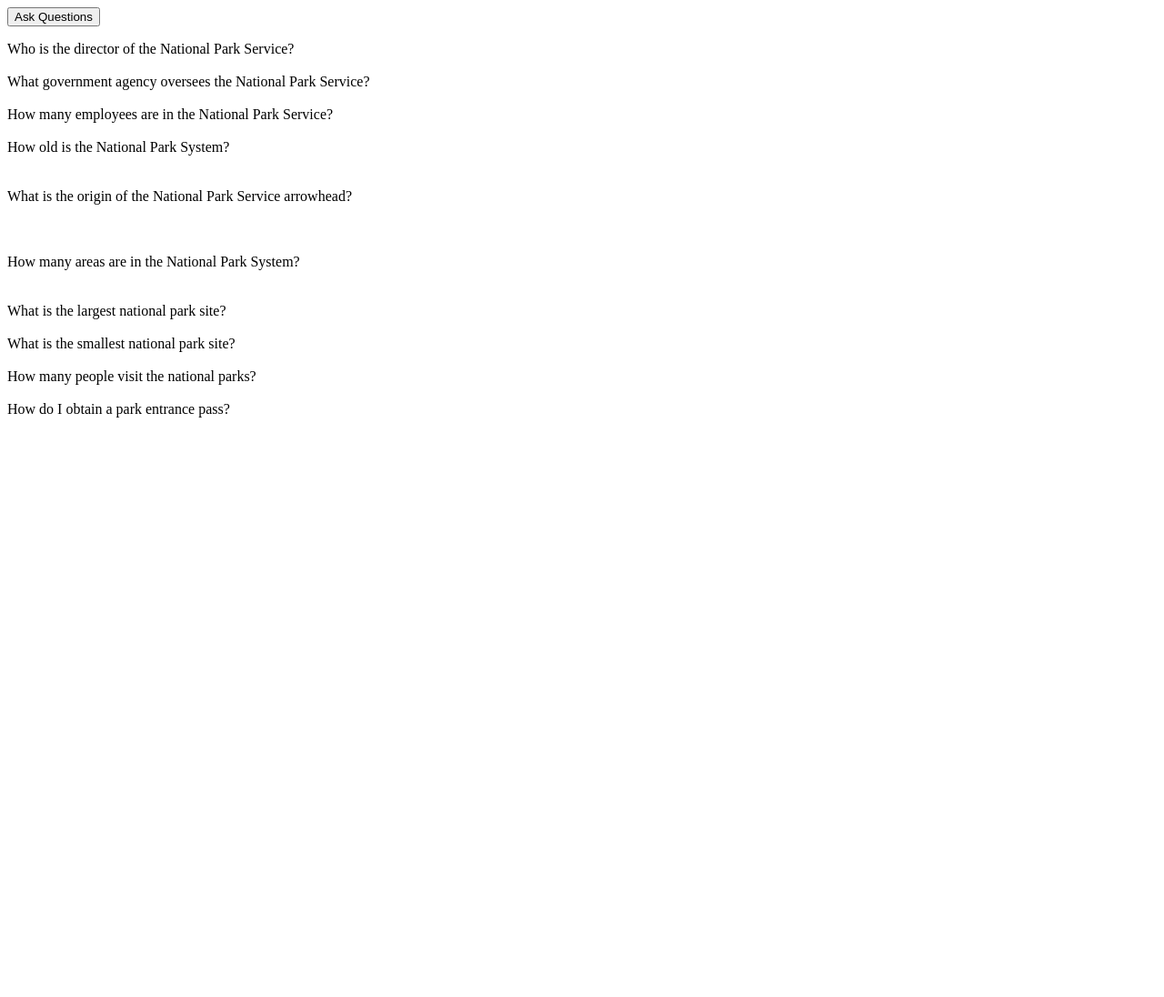
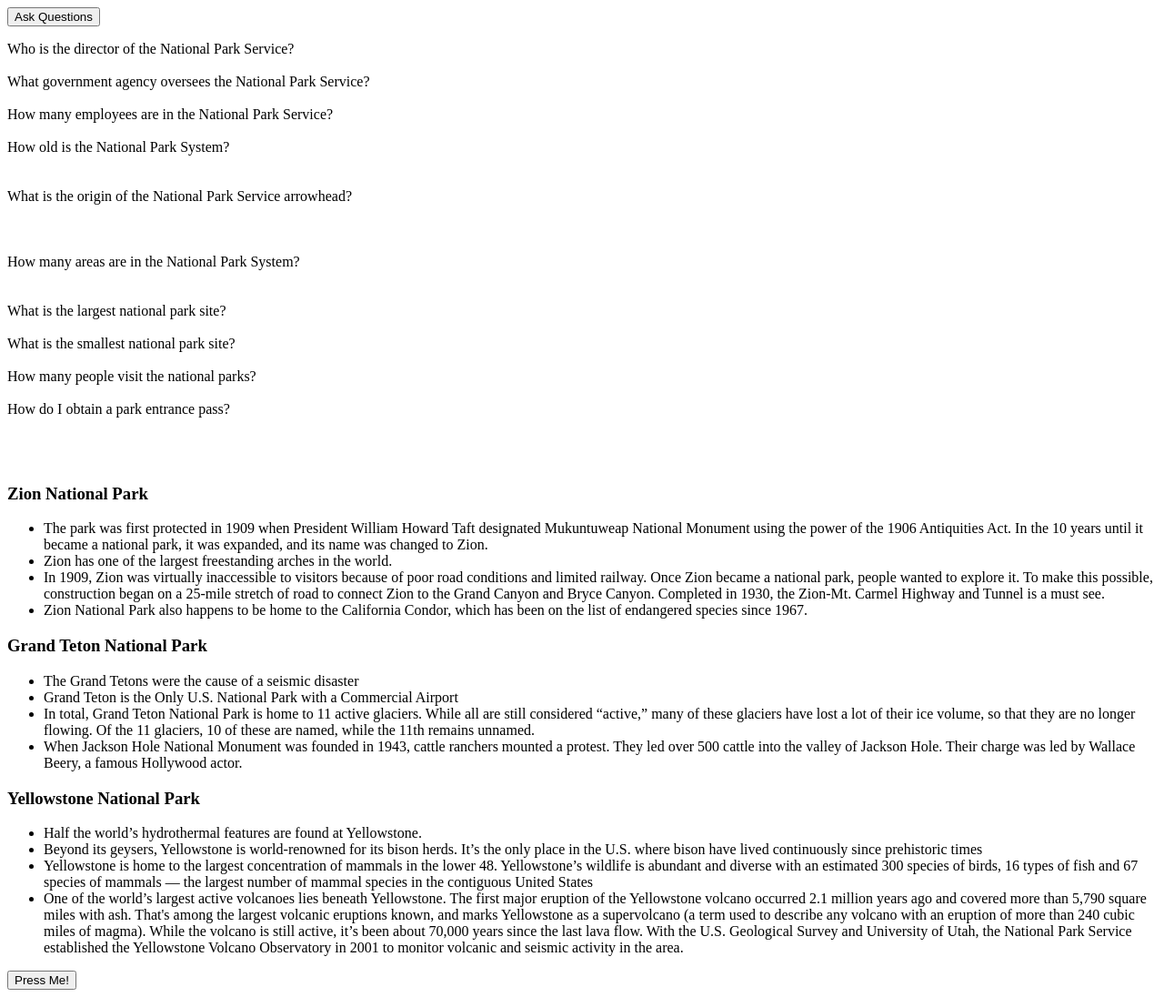
Before and after one commit to ajhunt012/codeup-web-exercises, a website: page jquery_faq.html in a window 1280 px wide. Shown: the whole page at 91% size. Before the commit the page ends 800 px from the top, so only its background shows below. Drawn offline with nearby package versions, Linux system fonts and the light colour scheme.

Commit message:
finished exercise

```diff
--- a/jquery_faq.html
+++ b/jquery_faq.html
@@ -7,9 +7,9 @@
 </head>
 <body>
 
-<div class="main">
+
 <label class="switch">
-<button class="toggle" type="button">Ask Questions</button>
+    <button class="toggle" type="button">Ask Questions</button>
 </label>
 
 <dl>
@@ -19,7 +19,9 @@
 
 
     <dt>What government agency oversees the National Park Service?</dt>
-    <dd class="invisible">The National Park Service is a bureau of the Department of the Interior. Directly overseeing its operation is the department's Assistant Secretary for Fish, Wildlife and Parks.</dd>
+    <dd class="invisible">The National Park Service is a bureau of the Department of the Interior. Directly overseeing
+        its operation is the department's Assistant Secretary for Fish, Wildlife and Parks.
+    </dd>
 
 
     <dt>How many employees are in the National Park Service?</dt>
@@ -27,15 +29,27 @@
 
 
     <dt>How old is the National Park System?</dt>
-    <dd class="invisible">The National Park Service was created by an act signed by President Woodrow Wilson on August 25, 1916. Yellowstone National Park was established by an act signed by President Ulysses S. Grant on March 1, 1872, as the nation's first national park. View the National Park System timeline.</dd>
+    <dd class="invisible">The National Park Service was created by an act signed by President Woodrow Wilson on August
+        25, 1916. Yellowstone National Park was established by an act signed by President Ulysses S. Grant on March 1,
+        1872, as the nation's first national park. View the National Park System timeline.
+    </dd>
 
 
     <dt>What is the origin of the National Park Service arrowhead?</dt>
-    <dd class="invisible">The arrowhead was authorized as the official National Park Service emblem by the Secretary of the Interior on July 20, 1951. The components of the arrowhead may have been inspired by key attributes of the National Park System, with the sequoia tree and bison representing vegetation and wildlife, the mountains and water representing scenic and recreational values, and the arrowhead itself representing historical and archaeological values.</dd>
+    <dd class="invisible">The arrowhead was authorized as the official National Park Service emblem by the Secretary of
+        the Interior on July 20, 1951. The components of the arrowhead may have been inspired by key attributes of the
+        National Park System, with the sequoia tree and bison representing vegetation and wildlife, the mountains and
+        water representing scenic and recreational values, and the arrowhead itself representing historical and
+        archaeological values.
+    </dd>
 
 
     <dt>How many areas are in the National Park System?</dt>
-    <dd class="invisible">The system includes 423 areas covering more than 85 million acres in every state, the District of Columbia, American Samoa, Guam, Puerto Rico, and the Virgin Islands. These areas include national parks, monuments, battlefields, military parks, historical parks, historic sites, lakeshores, seashores, recreation areas, scenic rivers and trails, and the White House. </dd>
+    <dd class="invisible">The system includes 423 areas covering more than 85 million acres in every state, the District
+        of Columbia, American Samoa, Guam, Puerto Rico, and the Virgin Islands. These areas include national parks,
+        monuments, battlefields, military parks, historical parks, historic sites, lakeshores, seashores, recreation
+        areas, scenic rivers and trails, and the White House.
+    </dd>
 
 
     <dt>What is the largest national park site?</dt>
@@ -51,10 +65,41 @@
 
 
     <dt>How do I obtain a park entrance pass?</dt>
-    <dd class="invisible">Fewer than one-third of the national parks charge entrance fees. You can obtain park entrance passes by visiting a park site that charges an entrance fee. Entrance fee sites have passes available; we recommend calling a park prior to your visit. (See the park search to locate a specific park.) There are a number of entrance passes available, including park-specific passes as well as passes that offer entrance to more than 2,000 federal recreation sites in addition to the national parks (Annual, Military, Senior, 4th Grade, Access, and Volunteer passes)</dd>
+    <dd class="invisible">Fewer than one-third of the national parks charge entrance fees. You can obtain park entrance
+        passes by visiting a park site that charges an entrance fee. Entrance fee sites have passes available; we
+        recommend calling a park prior to your visit. (See the park search to locate a specific park.) There are a
+        number of entrance passes available, including park-specific passes as well as passes that offer entrance to
+        more than 2,000 federal recreation sites in addition to the national parks (Annual, Military, Senior, 4th Grade,
+        Access, and Volunteer passes)
+    </dd>
 
 </dl>
-</div>
+
+<h3>Zion National Park</h3>
+<ul class="park">
+    <li>The park was first protected in 1909 when President William Howard Taft designated Mukuntuweap National Monument using the power of the 1906 Antiquities Act. In the 10 years until it became a national park, it was expanded, and its name was changed to Zion. </li>
+    <li>Zion has one of the largest freestanding arches in the world.</li>
+    <li>In 1909, Zion was virtually inaccessible to visitors because of poor road conditions and limited railway. Once Zion became a national park, people wanted to explore it. To make this possible, construction began on a 25-mile stretch of road to connect Zion to the Grand Canyon and Bryce Canyon. Completed in 1930, the Zion-Mt. Carmel Highway and Tunnel is a must see.</li>
+    <li>Zion National Park also happens to be home to the California Condor, which has been on the list of endangered species since 1967. </li>
+</ul>
+
+<h3>Grand Teton National Park</h3>
+<ul class="park">
+    <li>The Grand Tetons were the cause of a seismic disaster</li>
+    <li>Grand Teton is the Only U.S. National Park with a Commercial Airport</li>
+    <li>In total, Grand Teton National Park is home to 11 active glaciers. While all are still considered “active,” many of these glaciers have lost a lot of their ice volume, so that they are no longer flowing. Of the 11 glaciers, 10 of these are named, while the 11th remains unnamed.</li>
+    <li>When Jackson Hole National Monument was founded in 1943, cattle ranchers mounted a protest. They led over 500 cattle into the valley of Jackson Hole. Their charge was led by Wallace Beery, a famous Hollywood actor.</li>
+</ul>
+
+<h3>Yellowstone National Park</h3>
+<ul class="park">
+    <li> Half the world’s hydrothermal features are found at Yellowstone.</li>
+    <li> Beyond its geysers, Yellowstone is world-renowned for its bison herds. It’s the only place in the U.S. where bison have lived continuously since prehistoric times</li>
+    <li>Yellowstone is home to the largest concentration of mammals in the lower 48. Yellowstone’s wildlife is abundant and diverse with an estimated 300 species of birds, 16 types of fish and 67 species of mammals — the largest number of mammal species in the contiguous United States</li>
+    <li>One of the world’s largest active volcanoes lies beneath Yellowstone. The first major eruption of the Yellowstone volcano occurred 2.1 million years ago and covered more than 5,790 square miles with ash. That's among the largest volcanic eruptions known, and marks Yellowstone as a supervolcano (a term used to describe any volcano with an eruption of more than 240 cubic miles of magma). While the volcano is still active, it’s been about 70,000 years since the last lava flow. With the U.S. Geological Survey and University of Utah, the National Park Service established the Yellowstone Volcano Observatory in 2001 to monitor volcanic and seismic activity in the area.</li>
+</ul>
+
+<button type="button" class="parksBtn">Press Me!</button>
 
 </body>
 <script src="https://code.jquery.com/jquery-3.6.1.min.js"
--- a/js/jquery_faq.js
+++ b/js/jquery_faq.js
@@ -7,10 +7,10 @@
         // });
 
 
-  $('.toggle').click(function (e){
-      e.preventDefault();
-      $('dd').toggleClass('invisible');
-  })
+        $('.toggle').click(function (e) {
+            e.preventDefault();
+            $('dd').toggleClass('invisible');
+        })
 
 
         $('dt').click(function () {
@@ -26,6 +26,40 @@
         //     e.preventDefault();
         //     $(this).css('background-color', 'yellow');
         // })
-s
+
+        // We could use jQuery to highlight every other li element using the .each() method:
+
+        // $('li').each(function(index) {
+        //     if (index % 2 !== 0) {
+        //         $(this).css('background-color', '#FF0');
+        //     }
+        // });
+
+        // $('.parksBtn').click(function (){
+        // $('li').last().css('background-color', 'yellow');
+        // });
+
+        $('.parksBtn').click(function (e) {
+            e.preventDefault();
+            $('ul').each(function () {
+                $(this).children().last().css('background-color', 'yellow')
+            })
+        });
+
+        // anytime an h3 is clicked, bolds all the list items under
+        $('h3').click(function () {
+            $(this).next().css('font-weight', 'bold');
+        })
+
+
+        // $('each').click(function (e) {
+        //     e.preventDefault();
+        //     $('ul').each(function () {
+        //         $(this).parent().first().css('color', 'blue')
+        //     })
+        // });
+
+
     })
+
 })();
```
